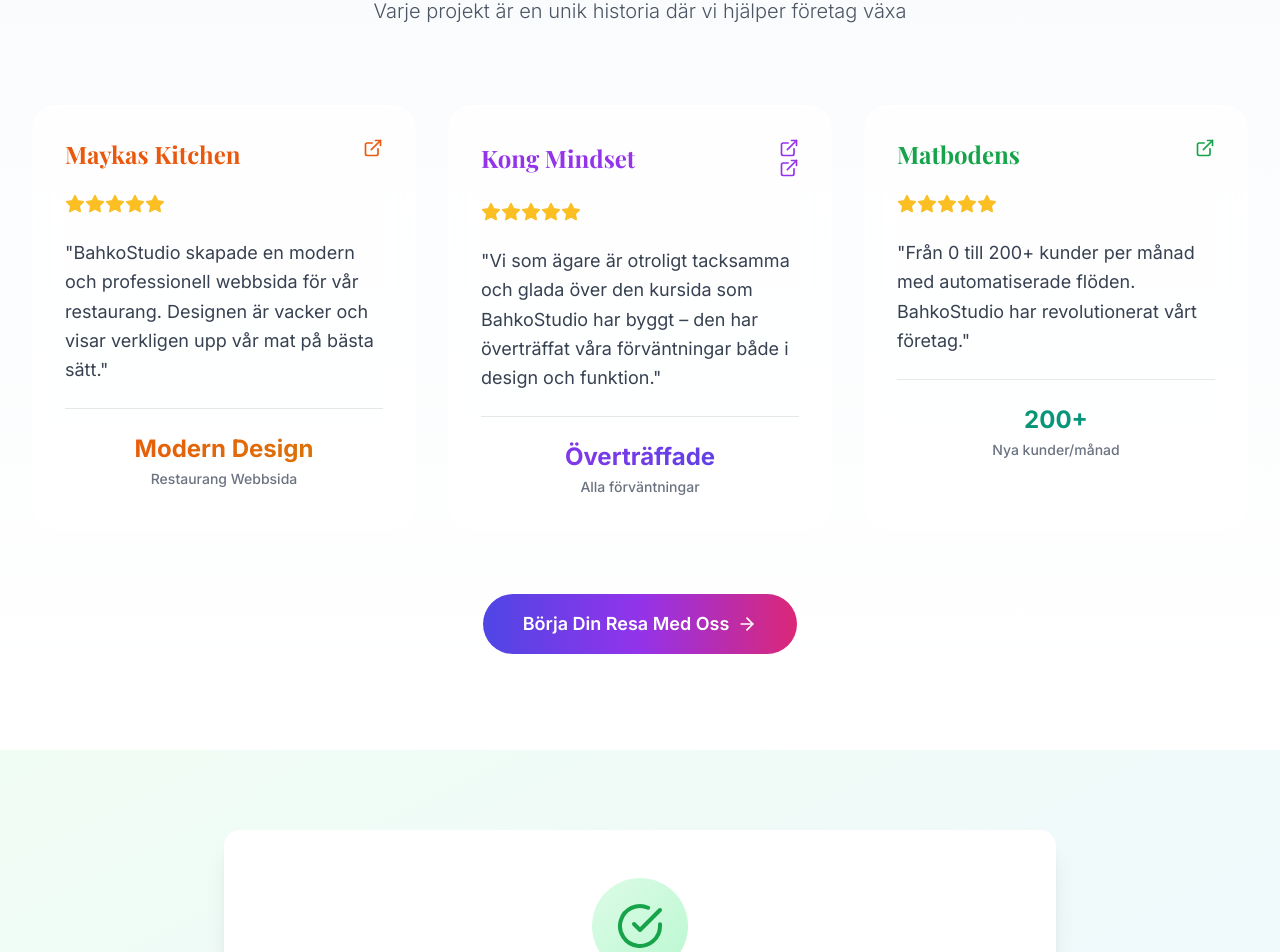
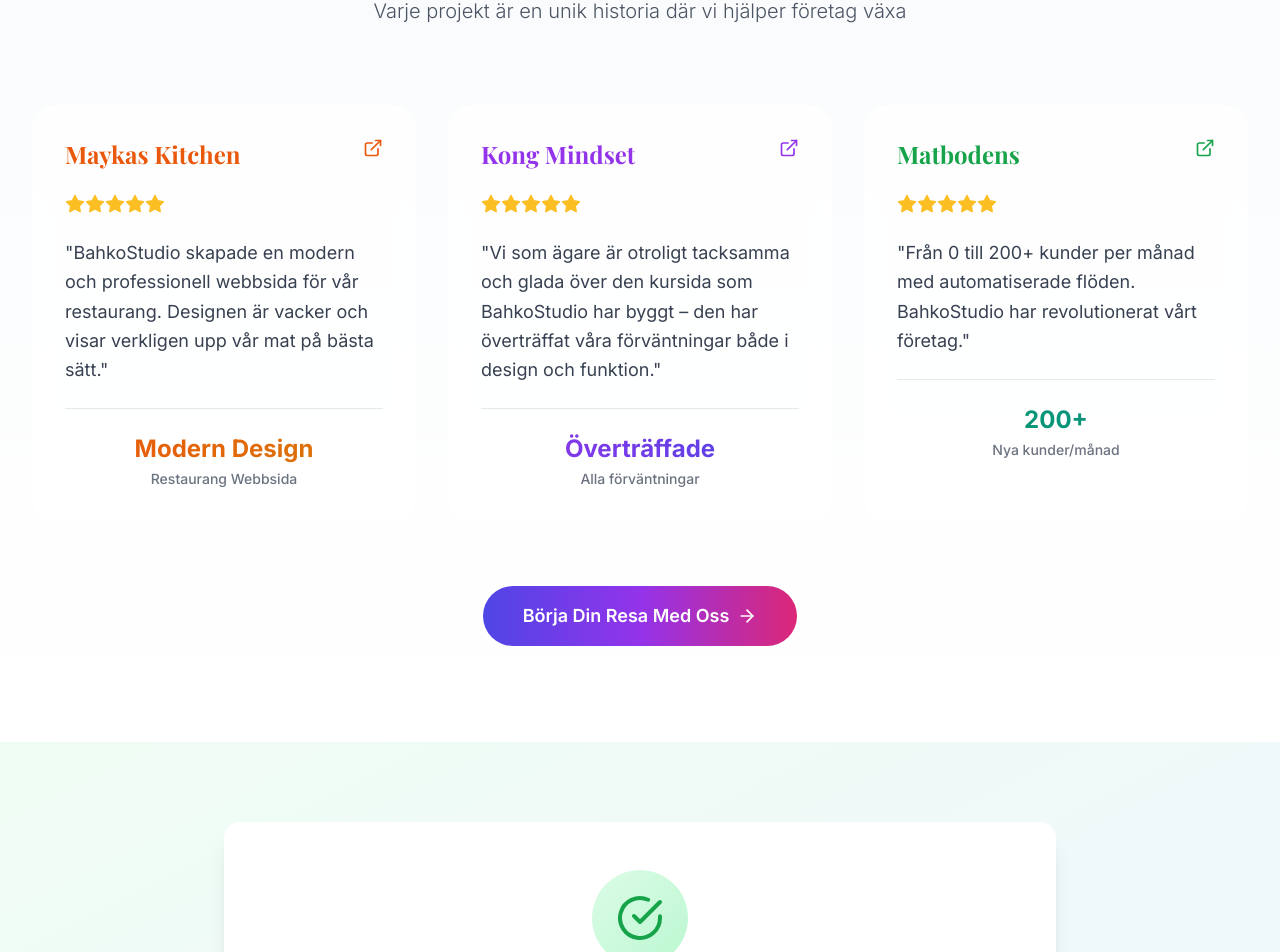
Before and after one commit to DonkeykongM/BahkoSudio.se, a React (Vite) app: page / in a window 1280 px wide. Shown: the part 2972-3924 px from the top of the page. Built offline with nearby package versions, Linux system fonts and the light colour scheme; no server answers.

Commit message:
Updated App.tsx

```diff
--- a/src/App.tsx
+++ b/src/App.tsx
@@ -485,14 +485,13 @@ export default function App() {
                 <div className="flex items-center justify-between mb-6">
                 <h3 className="text-2xl font-bold text-purple-600">Kong Mindset</h3>
                 <a
-                  href="https://kongmindset.com"
+                  href="https://kongmindset.se"
                   target="_blank"
                   rel="noopener noreferrer"
                   className="min-h-[32px] text-purple-600 hover:text-purple-700 transition-colors duration-200 focus:outline-none focus:ring-2 focus:ring-purple-500 focus:ring-offset-2 rounded"
                   aria-label="Besök Kong Mindset webbsida"
                 >
-                  <ExternalLink className="w-5 h-5" />
-                    <ExternalLink className="w-5 h-5 group-hover:translate-x-1 transition-transform duration-300" />
+                  <ExternalLink className="w-5 h-5 group-hover:translate-x-1 transition-transform duration-300" />
                   </a>
                 </div>
                 <div className="flex items-center mb-6">
```
